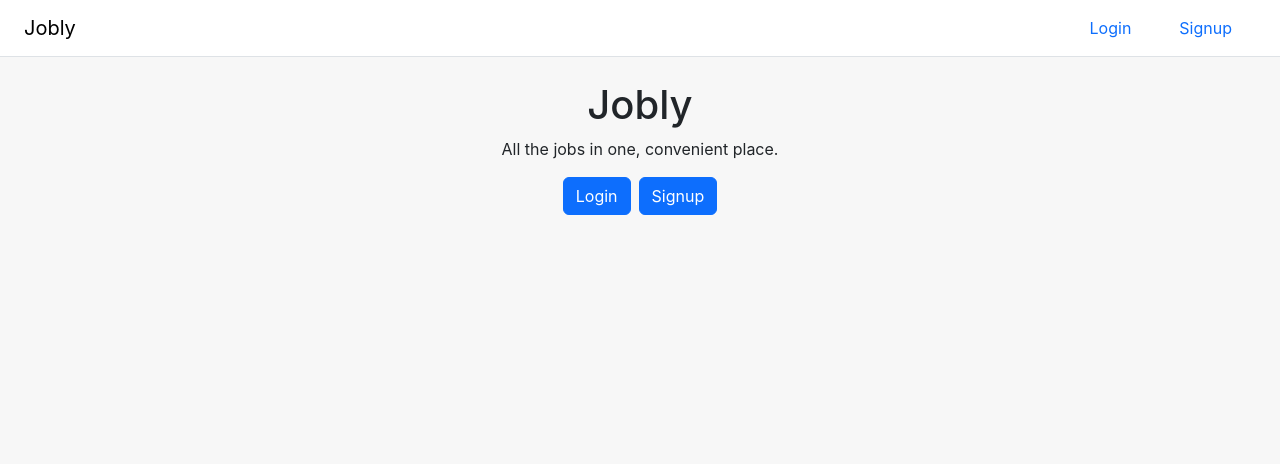
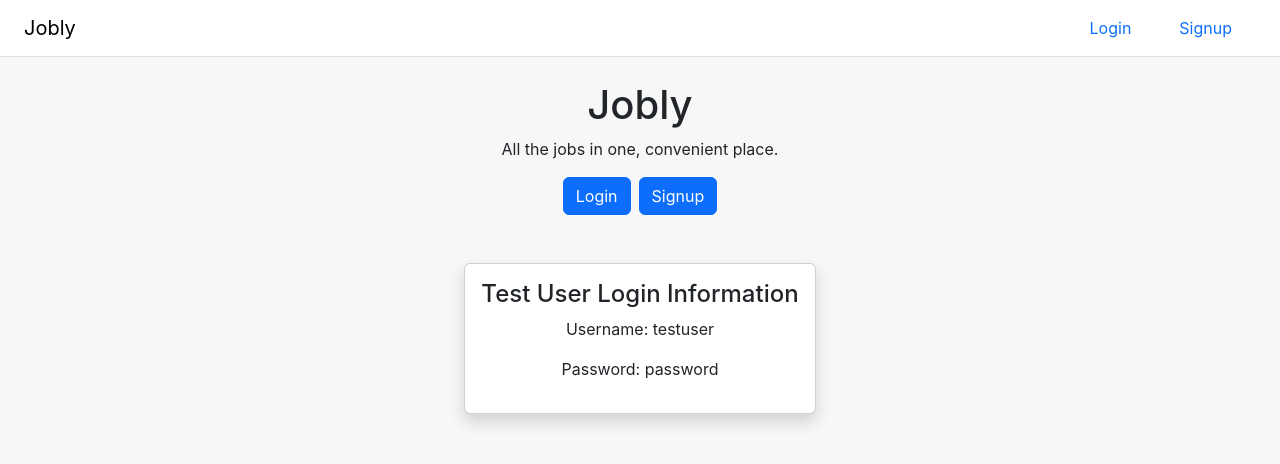
Before and after one commit to johnalmodovar/Jobly, a React (Create React App) app in the folder frontend-jobly/: page / in a window 1280 px wide. Shown: the top 464 px of the page. Built offline with nearby package versions, Linux system fonts and the light colour scheme; no server answers.

Commit message:
added tooltip for test user login information

```diff
--- a/frontend-jobly/src/pages/homepage/Homepage.js
+++ b/frontend-jobly/src/pages/homepage/Homepage.js
@@ -19,6 +19,12 @@ function Homepage() {
         : <>
           <Link className="btn btn-primary mx-1" to="/login">Login</Link>
           <Link className="btn btn-primary mx-1" to="/signup">Signup</Link>
+
+          <div className="col card p-2 d-flex mt-5 shadow p-3 mb-5 bg-white rounded">
+            <h4>Test User Login Information</h4>
+            <p>Username: testuser</p>
+            <p>Password: password</p>
+          </div>
         </>}
     </div>
   );
```
